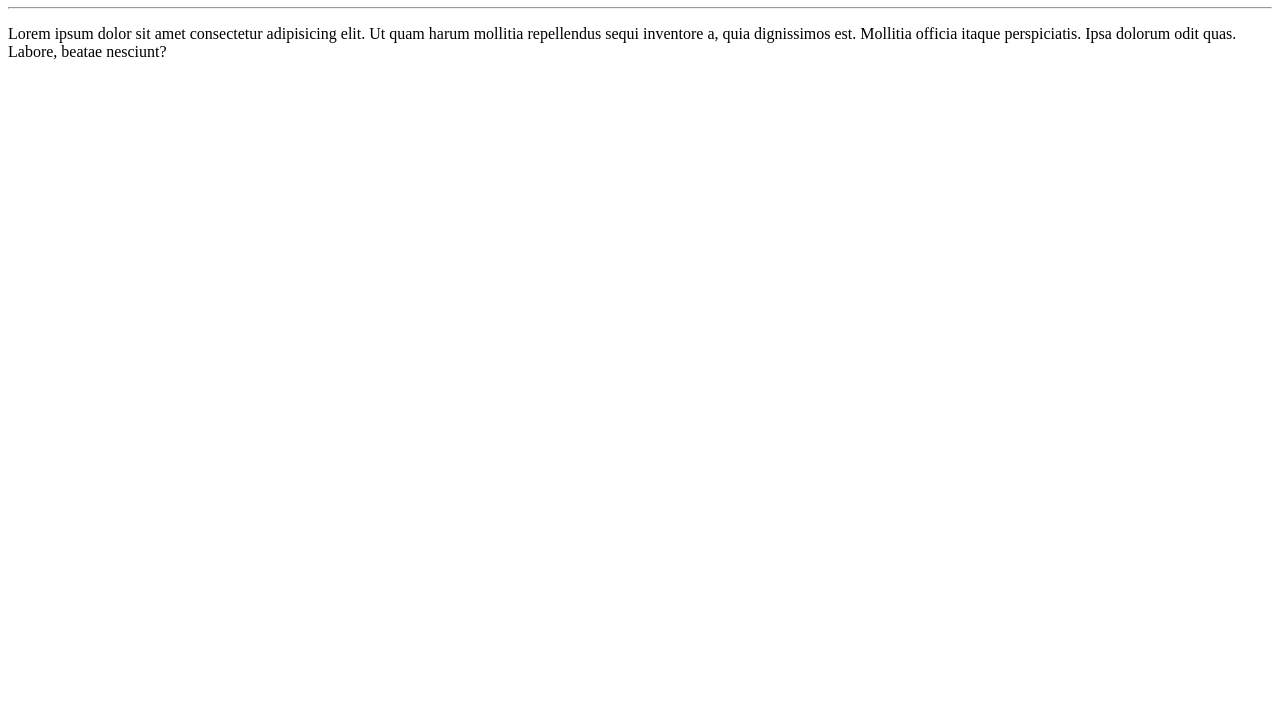
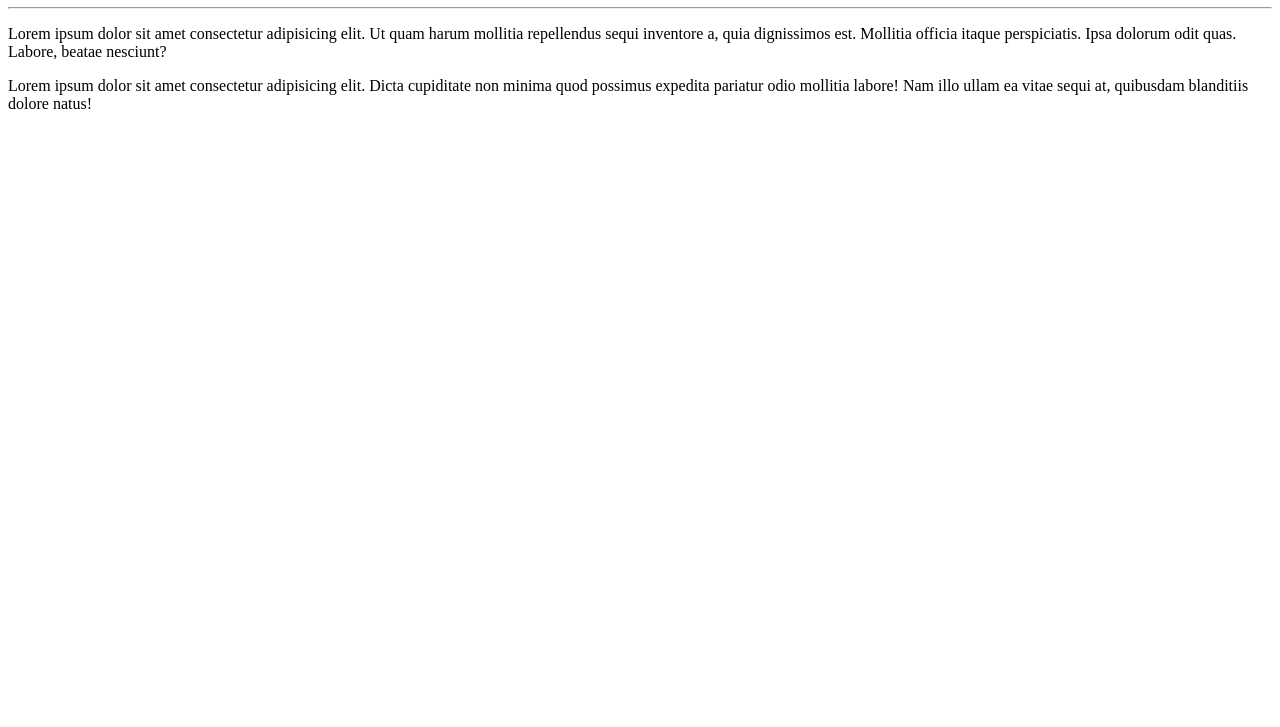
Before and after one commit to rickydecamargo/Primeiro-Reposit-rio, a plain HTML site: page site-exemplo/index.html in a window 1280 px wide. Shown: the part 73-800 px from the top of the page. Drawn offline with Linux system fonts and the light colour scheme.

Commit message:
adicionei um parágrafo

```diff
--- a/site-exemplo/index.html
+++ b/site-exemplo/index.html
@@ -10,5 +10,6 @@
     <h1>Olá, mundo</h1>
     <hr>
     <p>Lorem ipsum dolor sit amet consectetur adipisicing elit. Ut quam harum mollitia repellendus sequi inventore a, quia dignissimos est. Mollitia officia itaque perspiciatis. Ipsa dolorum odit quas. Labore, beatae nesciunt?</p>
+    Lorem ipsum dolor sit amet consectetur adipisicing elit. Dicta cupiditate non minima quod possimus expedita pariatur odio mollitia labore! Nam illo ullam ea vitae sequi at, quibusdam blanditiis dolore natus!
 </body>
 </html>
```
